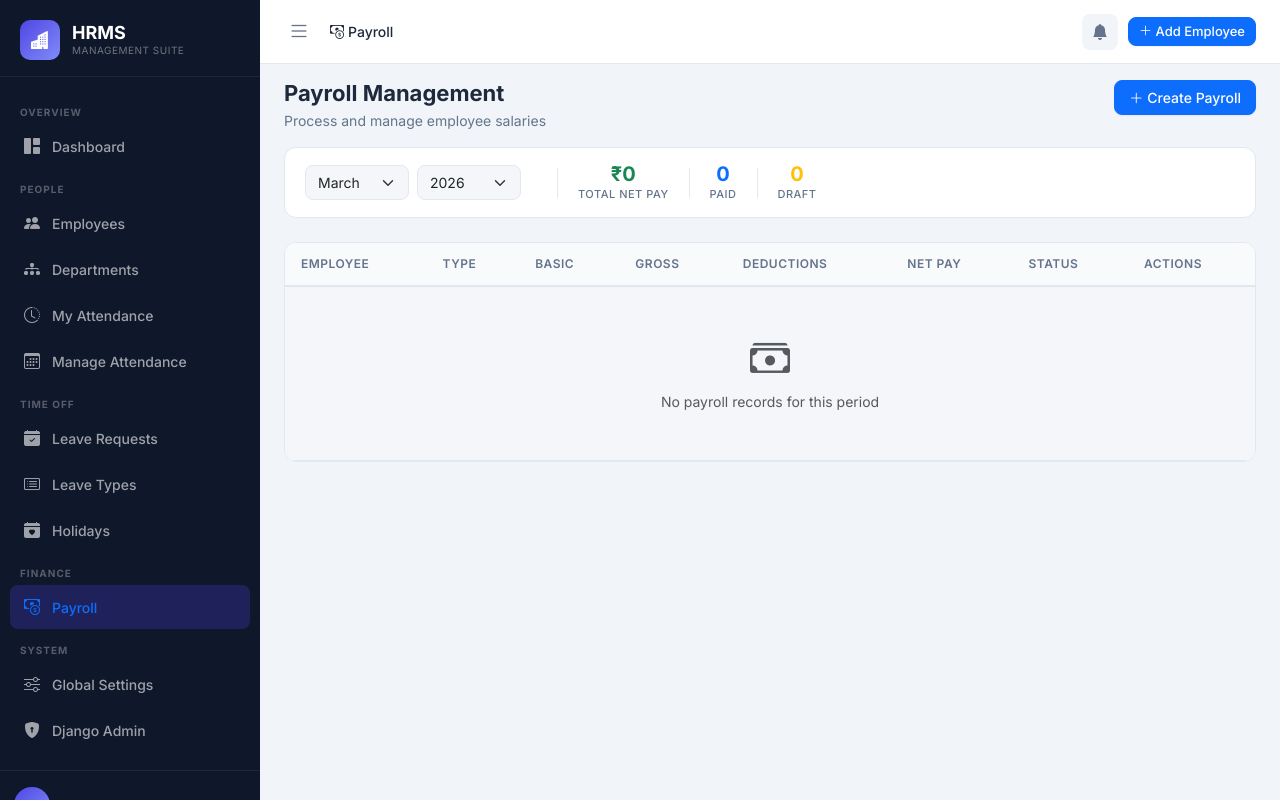
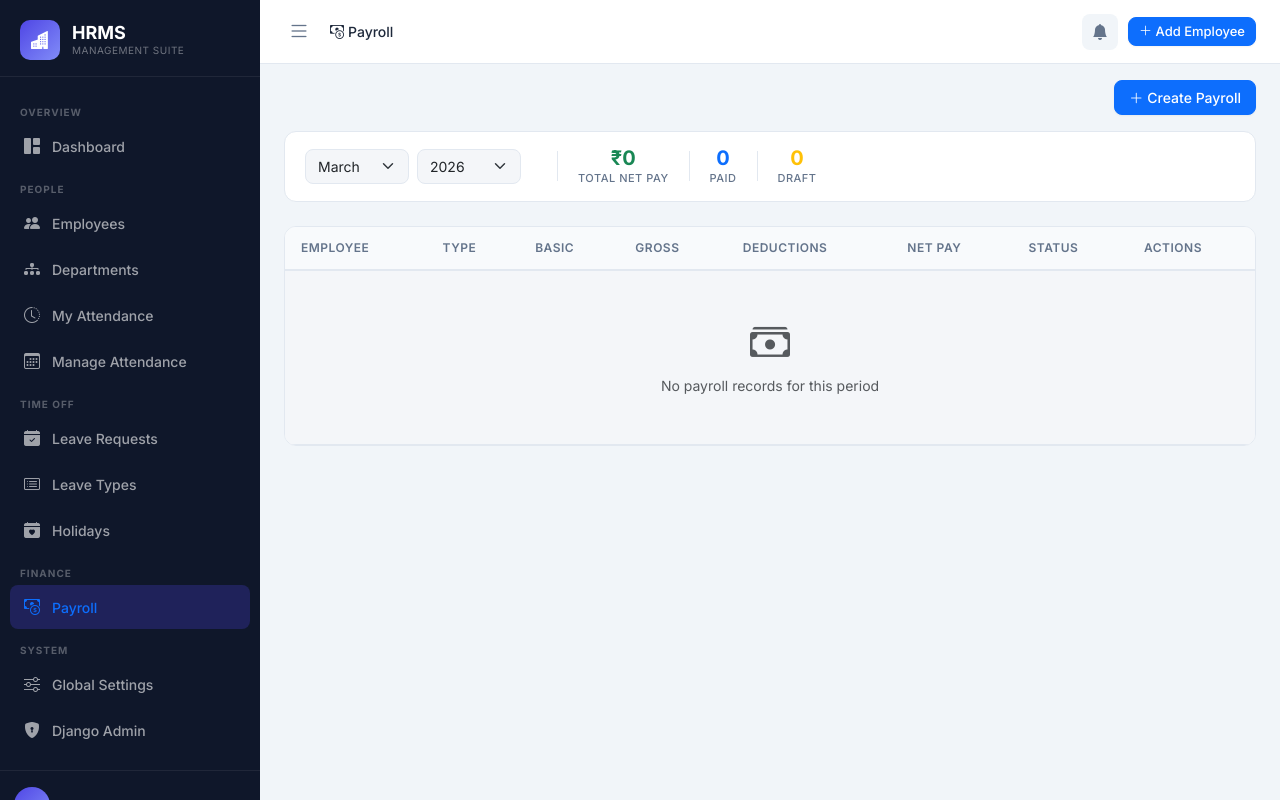
Before and after one commit to selftaughtrahul/hrms, a Django app: page /payroll/ in a window 1280 px wide. Run offline with Django 5.2, Linux system fonts and the light colour scheme; the visitor is signed in with stand-in values (Sample User, id 1); data comes from the database, SQL or seed files in the repository; data that the repository does not hold is empty; parts of the project's set-up code (start-up, migrations or seed data) failed here and were passed over.

Commit message:
UI: Clean up headers in payroll management templates

```diff
--- a/hrms/templates/payroll/detail.html
+++ b/hrms/templates/payroll/detail.html
@@ -3,8 +3,6 @@
 {% block content %}
 <div class="page-header">
     <div>
-        <h1 class="page-title">{{ payroll.employee.get_full_name }}</h1>
-        <p class="page-subtitle">{{ payroll.get_month_display }} {{ payroll.year }} Payroll</p>
     </div>
     <div class="page-actions">
         <a href="{% url 'payslip' payroll.pk %}" class="btn btn-outline-primary" target="_blank"><i class="bi bi-file-earmark-text me-1"></i>Web Slip</a>
--- a/hrms/templates/payroll/form.html
+++ b/hrms/templates/payroll/form.html
@@ -2,7 +2,7 @@
 {% block title %}{{ title }} - HRMS{% endblock %}
 {% block content %}
 <div class="page-header">
-    <h1 class="page-title">{{ title }}</h1>
+
     <a href="{% url 'payroll_list' %}" class="btn btn-outline-secondary"><i class="bi bi-arrow-left me-1"></i>Back</a>
 </div>
 <div class="card card-form">
--- a/hrms/templates/payroll/list.html
+++ b/hrms/templates/payroll/list.html
@@ -5,8 +5,6 @@
 {% block content %}
 <div class="page-header">
     <div>
-        <h1 class="page-title">Payroll Management</h1>
-        <p class="page-subtitle">Process and manage employee salaries</p>
     </div>
     <a href="{% url 'payroll_create' %}" class="btn btn-primary"><i class="bi bi-plus-lg me-1"></i>Create Payroll</a>
 </div>
```
